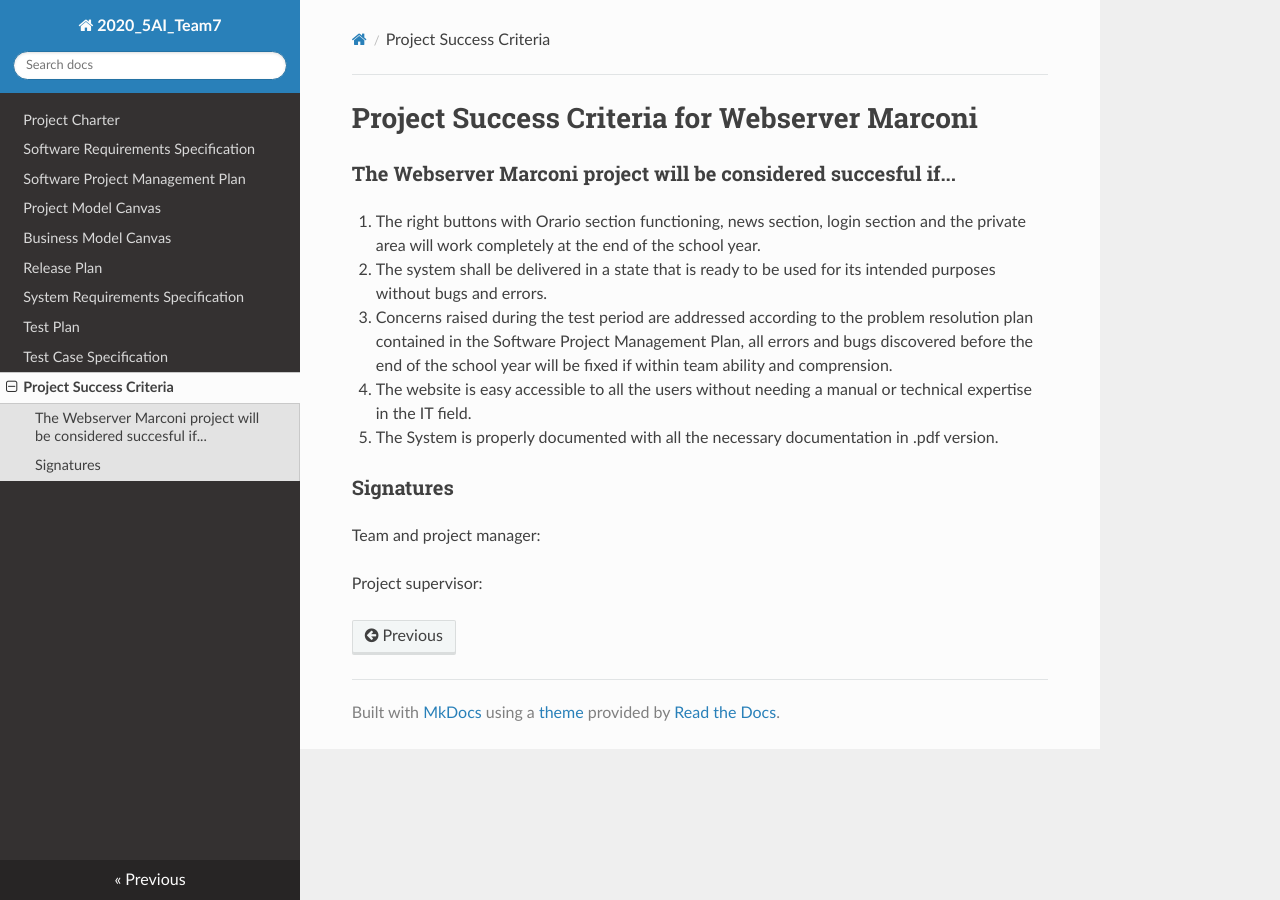
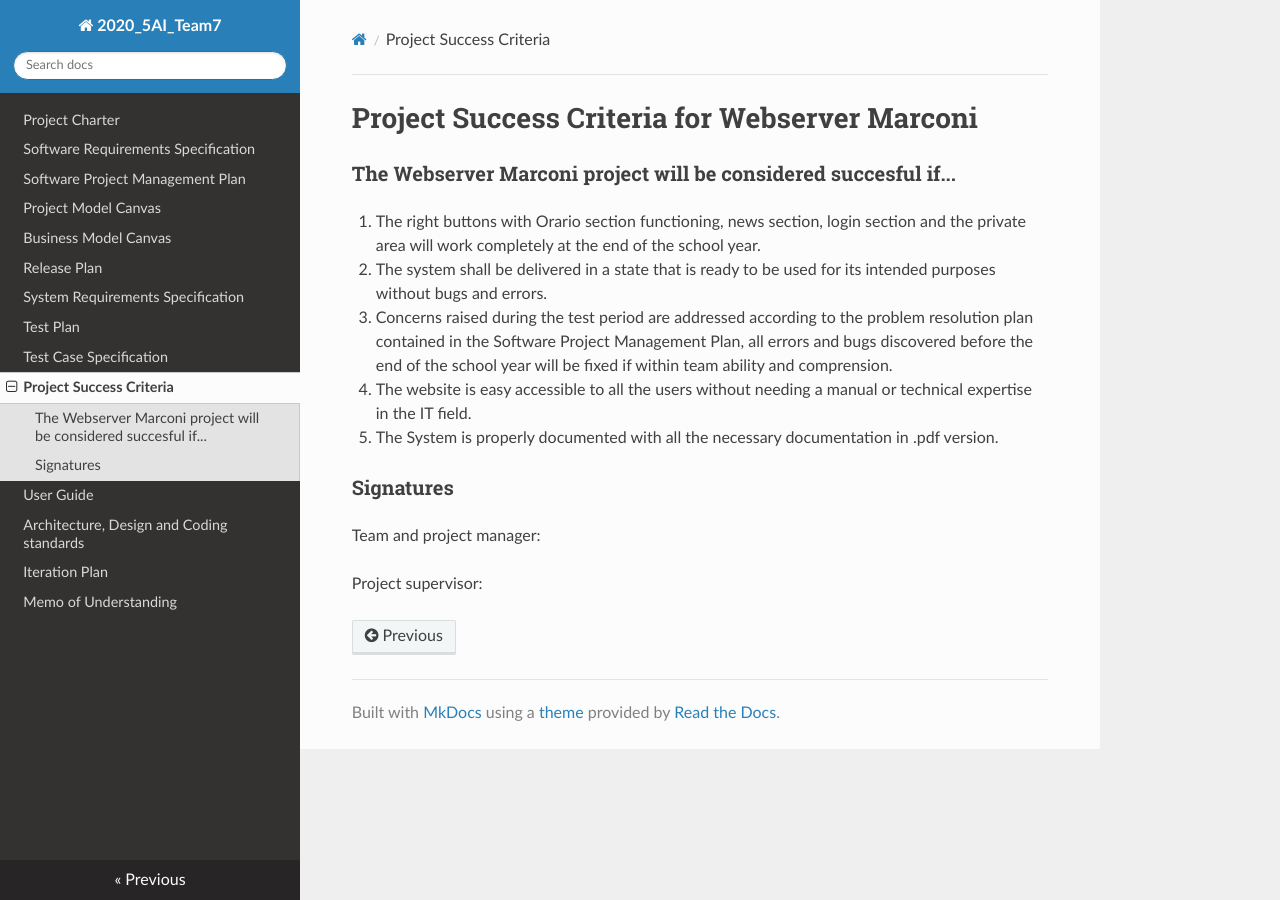
Before and after one commit to Fr0stBob/2020-5Ai-team7-Corsi, an MkDocs documentation site: the page built from docs/Project Success Criteria.md, in a window 1280 px wide. Built offline with MkDocs 1.6.1, drawn with Linux system fonts in a browser that asks for light colours; nearby versions of some CDN libraries.

Commit message:
Update mkdocs.yml

```diff
--- a/mkdocs.yml
+++ b/mkdocs.yml
@@ -11,6 +11,10 @@ nav:
     - 'Test Plan': 'Test Plan.md'
     - 'Test Case Specification': 'Test Case Specification.md'
     - 'Project Success Criteria': 'Project Success Criteria.md'
+    - 'User Guide': 'User Guide.md'
+    - 'Architecture, Design and Coding standards': 'Architecture, Design and Coding standards.md'
+    - 'Iteration Plan': 'Iteration Plan.md'
+    - 'Memo of Understanding': 'Memo of Understanding.md'
 
 
 theme:
```
